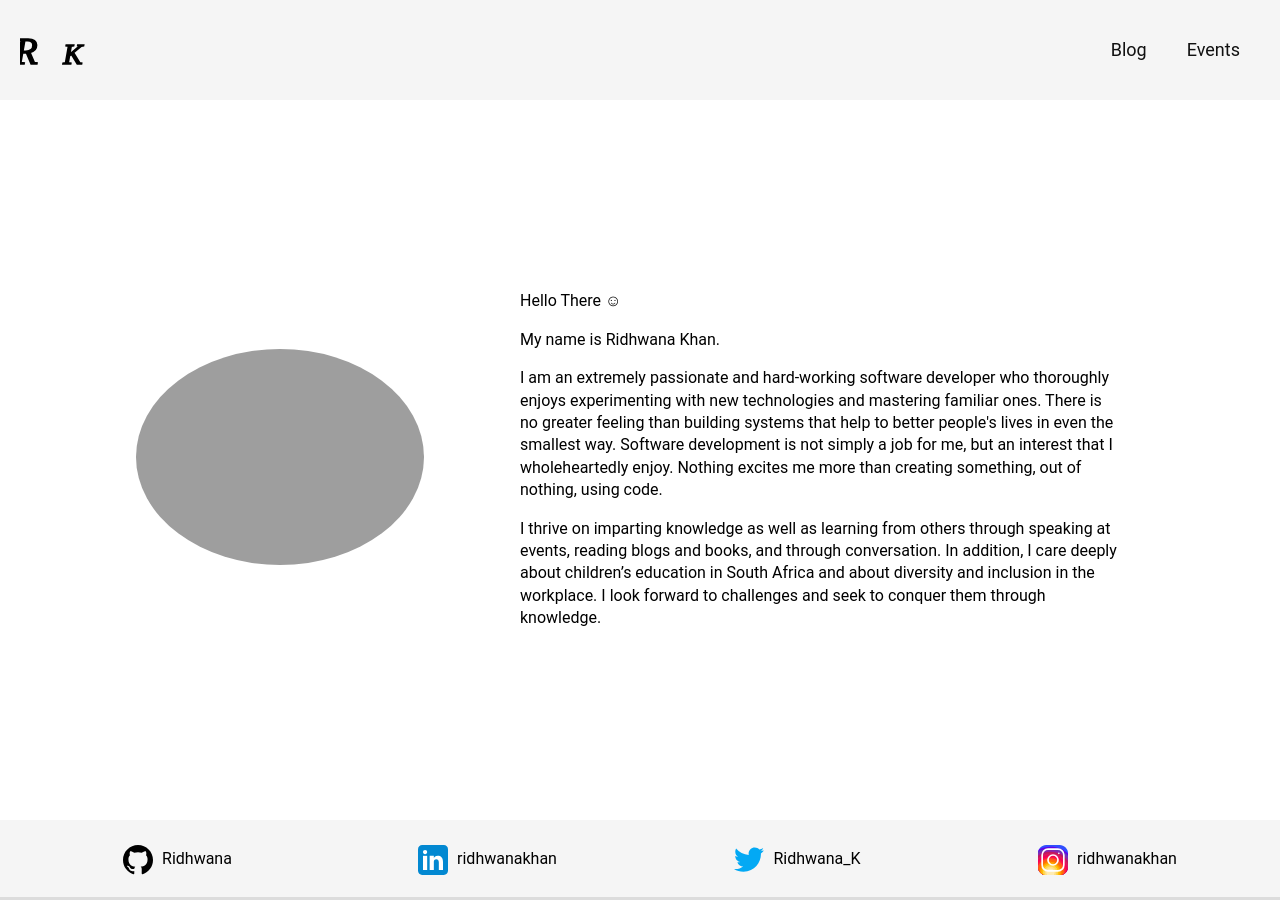
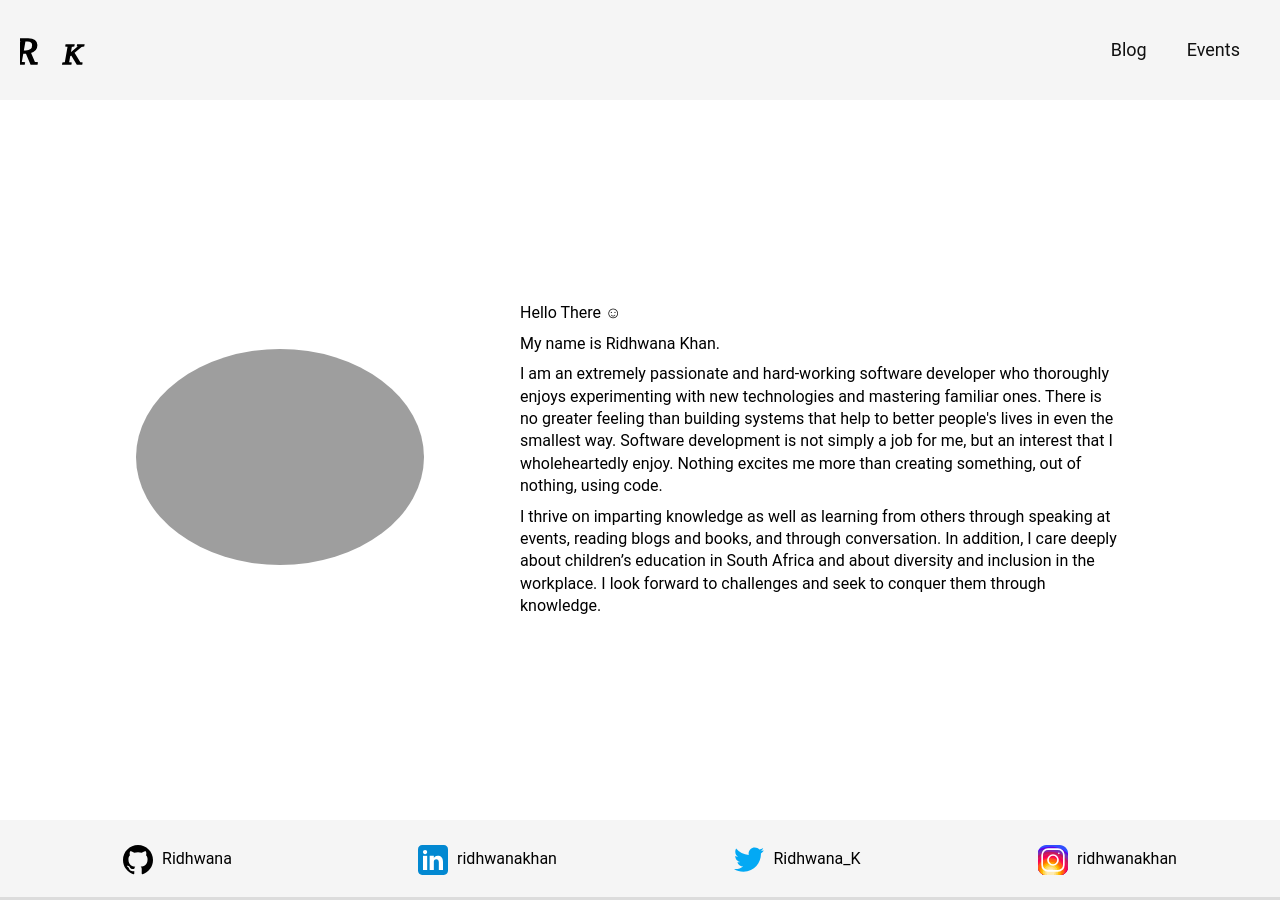
Before and after one commit to Ridhwana/Ridhwana.github.io, a Jekyll site: the page built from index.md, in a window 1280 px wide. Built offline with Jekyll 4.4.1, drawn with Linux system fonts in a browser that asks for light colours.

Commit message:
feat: amend the speaking styles

```diff
--- /dev/null
+++ b/css/_sass/overrides.sass
@@ -0,0 +1,2 @@
+p
+  margin: 0.5em 0 !important
--- a/css/_sass/speaking.sass
+++ b/css/_sass/speaking.sass
@@ -1,3 +1,5 @@
+$grid-gap: 20px
+
 .speaking__list
   display: grid
   grid-template-columns: 100%
@@ -23,3 +25,20 @@
   font-size: 18px
   text-transform: uppercase
   font-weight: bold
+  margin: 12px 0
+
+.speech__overview
+  display: grid
+  grid-template-columns: 50% 50%
+  grid-gap: $grid-gap
+
+.speech__overview-details
+  font-style: italic
+
+.speech__abstract
+  margin: 24px 0
+  font-size: 14px
+
+.speech__media-embed
+  align-self: center
+  text-align: center
--- a/css/main.scss
+++ b/css/main.scss
@@ -5,6 +5,8 @@
 
 @import "config";
 @import "mixins";
+@import "overrides";
+
 @import "base";
 @import "header";
 @import "footer";
```
